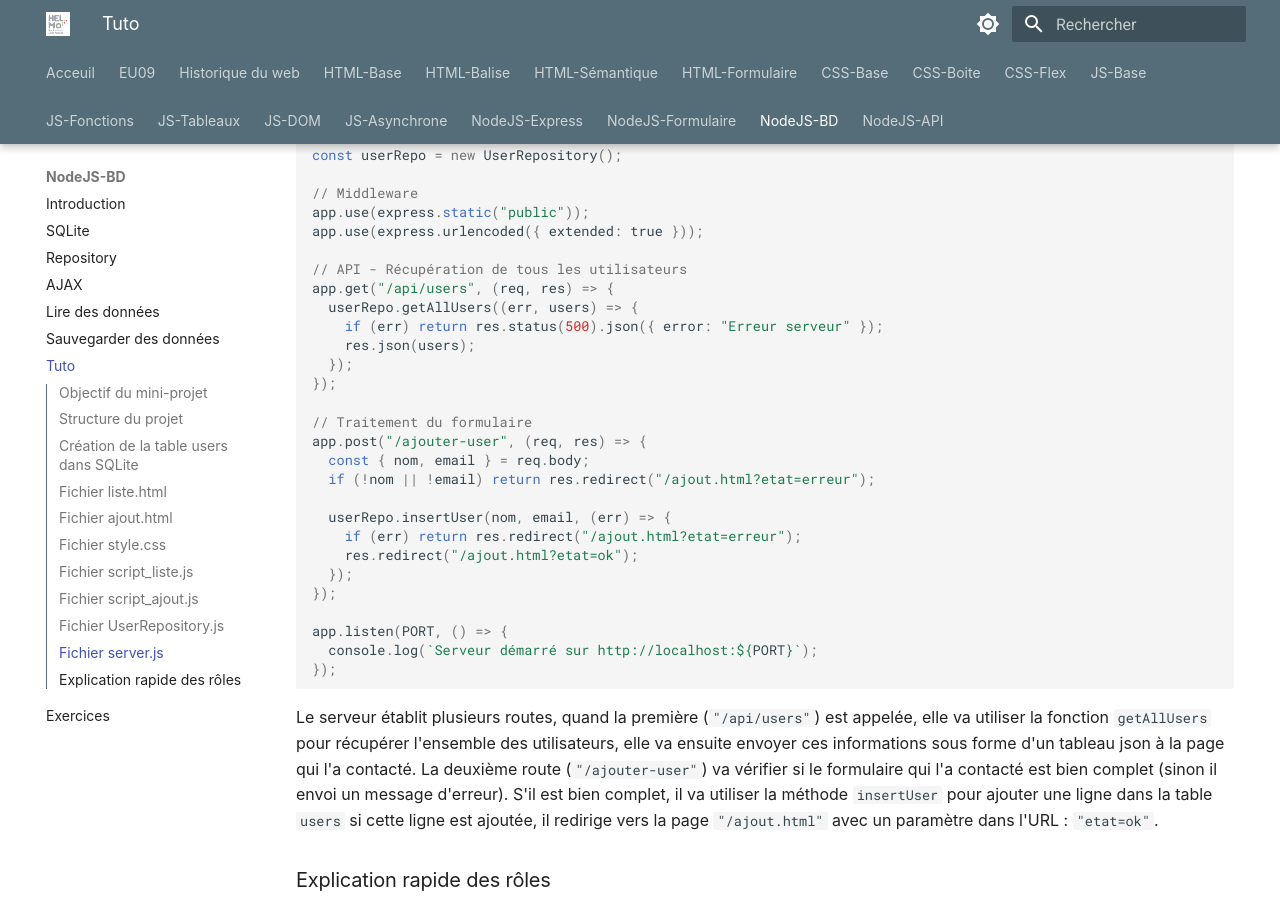
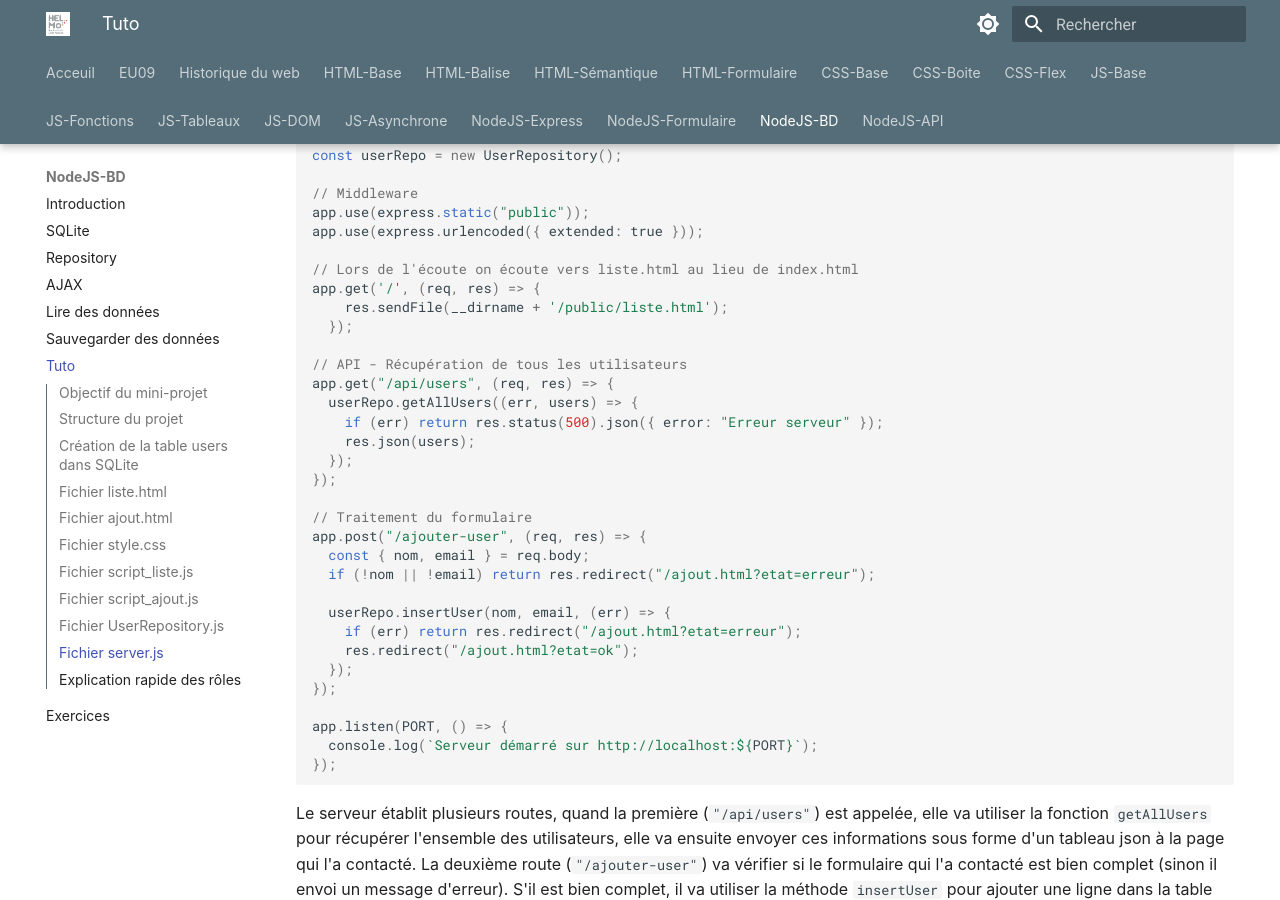
Before and after one commit to gregbaltus/IA_UE09_Technique_web, an MkDocs documentation site: the page built from docs/16_NodeBD/tuto.md, in a window 1280 px wide and 900 px high, scrolled down 4688 px. Built offline with MkDocs 1.6.1 and Material for MkDocs 9.7.7, drawn with Linux system fonts in a browser that asks for light colours.

Commit message:
correction tuto BD

```diff
--- a/docs/16_NodeBD/tuto.md
+++ b/docs/16_NodeBD/tuto.md
@@ -223,6 +223,11 @@ const userRepo = new UserRepository();
 app.use(express.static("public"));
 app.use(express.urlencoded({ extended: true }));
 
+// Lors de l'écoute on écoute vers liste.html au lieu de index.html
+app.get('/', (req, res) => {
+    res.sendFile(__dirname + '/public/liste.html');
+  });
+
 // API - Récupération de tous les utilisateurs
 app.get("/api/users", (req, res) => {
   userRepo.getAllUsers((err, users) => {
```
